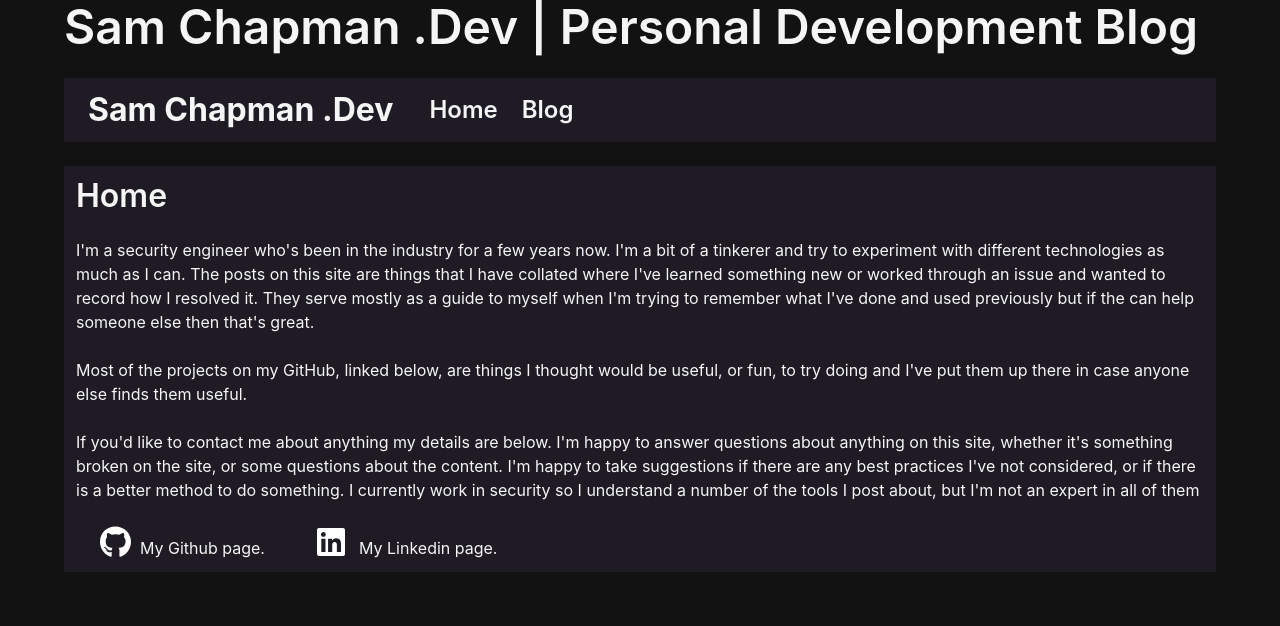
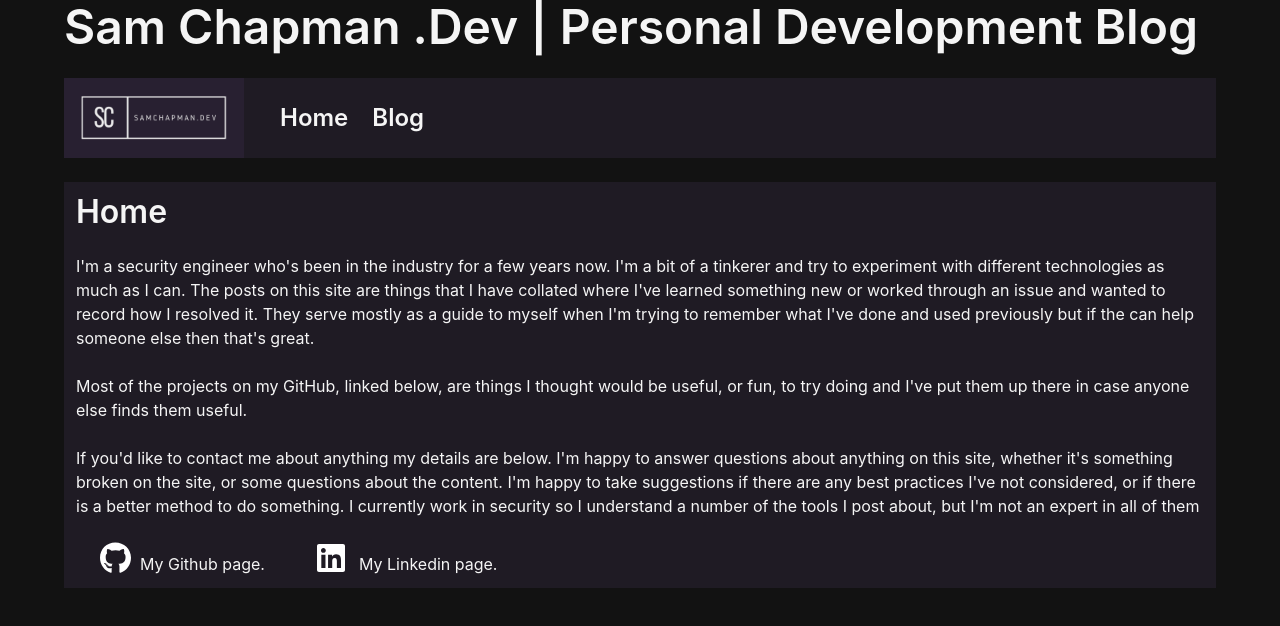
Before and after one commit to kingchappers/personalDevelopmentBlog, a Gatsby site: page / in a window 1280 px wide. Built offline with nearby package versions, Linux system fonts and the light colour scheme; Gatsby itself is replaced by a stand-in of ours.

Commit message:
Added icon files and added to navbar

```diff
--- a/gatsby-config.js
+++ b/gatsby-config.js
@@ -17,6 +17,12 @@ module.exports = {
         name: `blog`,
         path: `${__dirname}/blog`,
       },
+    },
+    {
+      resolve: "gatsby-plugin-manifest",
+      options: {
+        "icon": "src/images/sc-logo-cropped.png"
+      }
     },
     {
       resolve: `gatsby-plugin-mdx`,
--- a/package.json
+++ b/package.json
@@ -24,6 +24,7 @@
     "bulma": "^0.9.4",
     "gatsby": "^5.9.1",
     "gatsby-plugin-image": "^3.10.0",
+    "gatsby-plugin-manifest": "^5.11.0",
     "gatsby-plugin-mdx": "^5.10.0",
     "gatsby-plugin-sass": "^6.10.0",
     "gatsby-plugin-sharp": "^5.10.0",
--- a/src/components/layout.js
+++ b/src/components/layout.js
@@ -1,5 +1,6 @@
 import * as React from 'react'
 import { Link, useStaticQuery, graphql } from 'gatsby'
+import { StaticImage } from 'gatsby-plugin-image'
 import "../styles/global.scss"
 
 const Layout = ({ pageTitle, children }) => {
@@ -22,10 +23,11 @@ const Layout = ({ pageTitle, children }) => {
                         Sam Chapman .Dev | {data.site.siteMetadata.title}
                     </h1>
                     <div className="navbar has-background-primary">
-                        <div className="navbar-brand">
-                            <Link className="navbar-item is-size-3 has-text-white-ter has-text-weight-bold mx-3" to="/">Sam Chapman .Dev</Link>
+                        <div className="navbar-brand mr-5">
+                            <Link to="/"><StaticImage src="../images/sc-logo-cropped.png" alt="My Logo" height={80}/></Link>
                         </div>
                         <div className="navbar-start">
+
                             <Link className="navbar-item is-size-4 has-text-white-ter" to="/">
                                 Home
                             </Link>
```
Also changed, not shown: src/images/icon.png (deleted), src/images/sc-logo-cropped.png (added), src/images/sc-logo.png (added), 1 other file.
